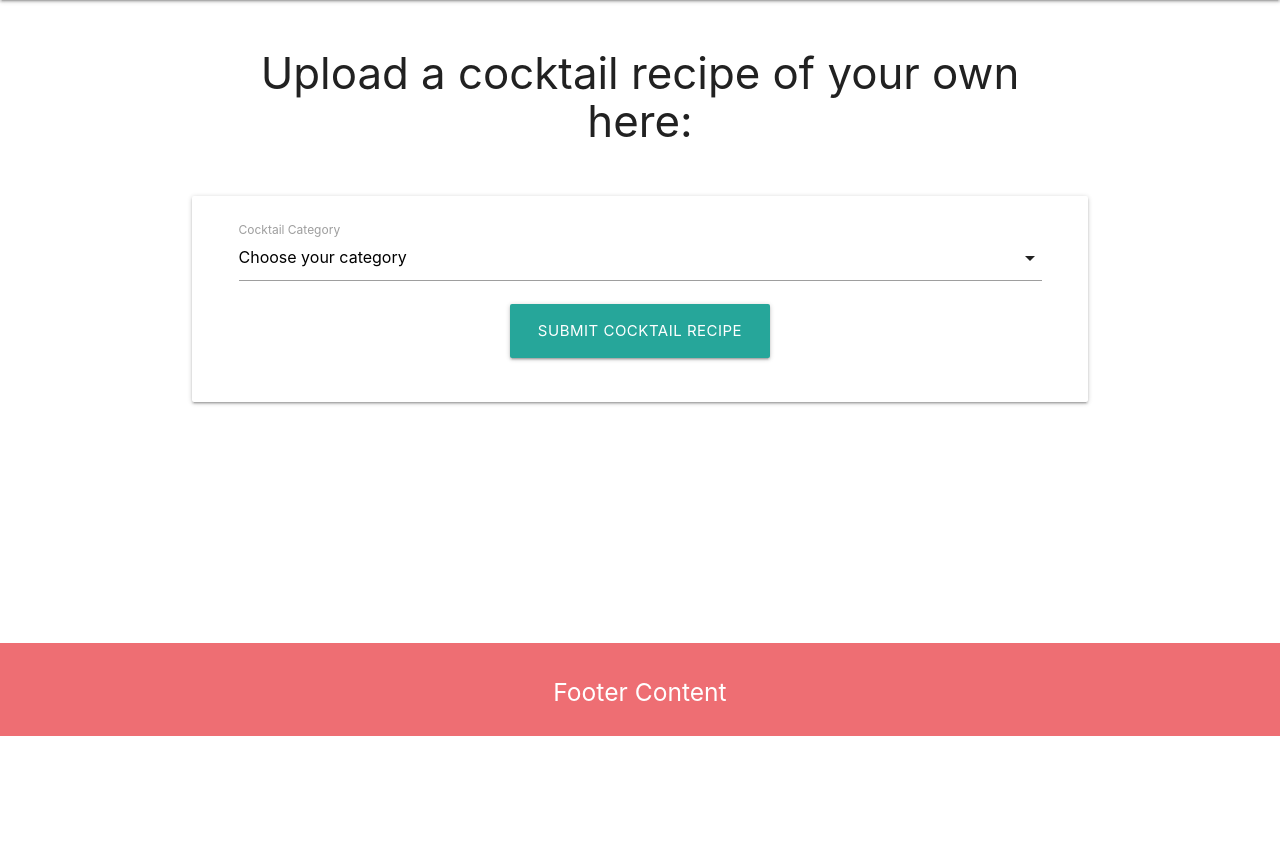
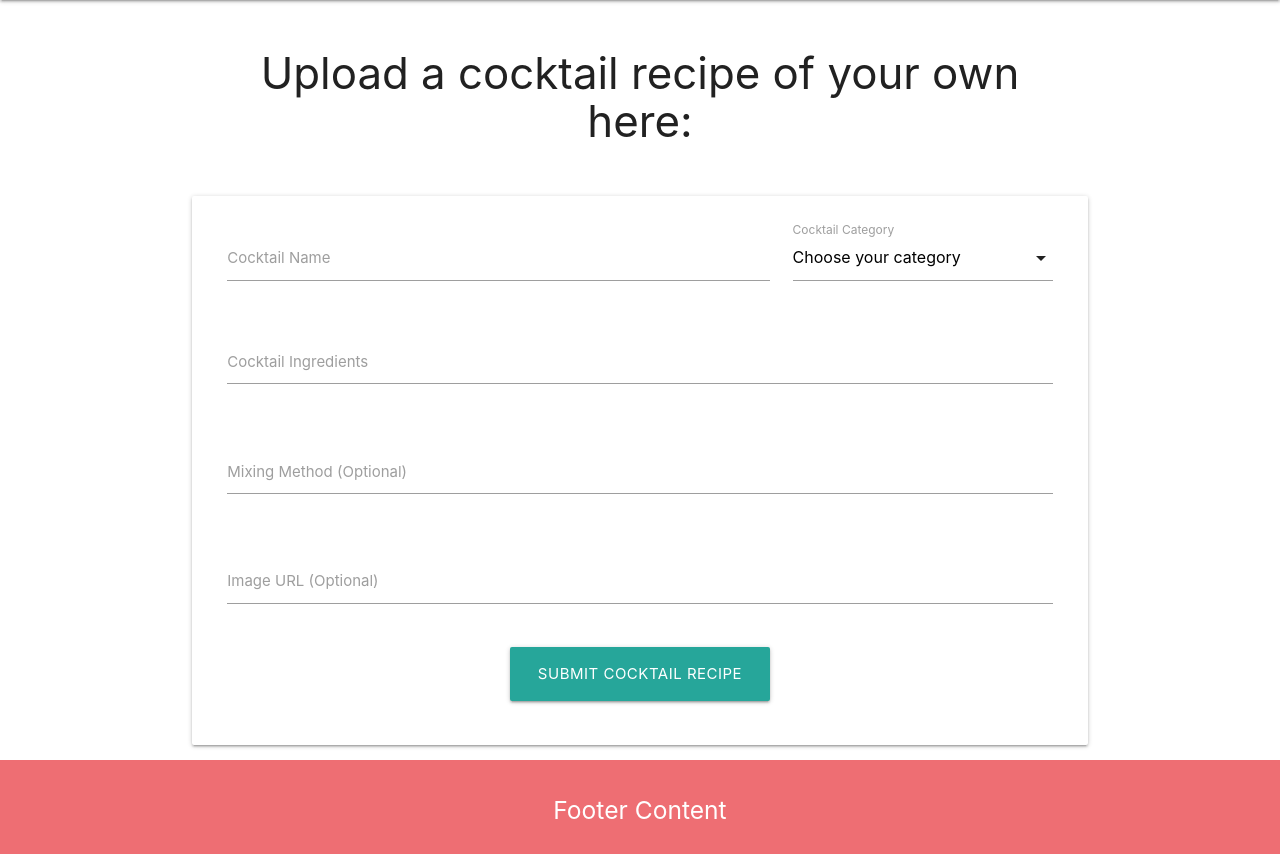
Before and after one commit to ScottE13/Cocktail-Corner, a Flask app: page /add_cocktail.html in a window 1280 px wide. Shown: the part 64-918 px from the top of the page. Before the commit the page ends 800 px from the top, so only its background shows below. Run offline with Flask 3, Linux system fonts and the light colour scheme; the visitor is signed in with stand-in values (Sample User, id 1).

Commit message:
Complete add cocktail form

```diff
--- a/cocktailcorner/templates/add_cocktail.html
+++ b/cocktailcorner/templates/add_cocktail.html
@@ -5,8 +5,15 @@
 
 <div class="row card-panel">
     <form class="col s12" method="POST" action="{{ url_for('add_cocktail') }}">
+        <div class="row">
+            <!-- Cocktail Name-->
+            <div class="input-field col s8">
+                <input id="cocktail_name" name="cocktail_name" maxlength="50" type="text" class="validate" required />
+                <label for="cocktail_name">Cocktail Name</label>
+            </div>
+
             <!-- Select Category -->
-        <div class="input-field col s12">
+            <div class="input-field col s4">
                 <select name="cocktail_category" id="cocktail_category" class="validate" required>
                     <option value="" disabled selected>Choose your category</option>
                     {% for category in categories %}
@@ -15,20 +22,29 @@
                 </select>
                 <label for="cocktail_category">Cocktail Category</label>
             </div>
-        <!-- Password -->
-        <!-- <div class="row">
+        </div>
+
+        <!-- Ingredients -->
+        <div class="row">
             <div class="input-field col s12">
-                <input id="password" name="password" type="password" minlength="5" maxlength="25" class="validate" required>
-                <label for="password">Create Password</label>
+              <textarea id="ingredients" name="ingredients" class="materialize-textarea validate" required></textarea>
+              <label for="ingredients">Cocktail Ingredients</label>
             </div>
-        </div> -->
-        <!-- Password Confirmation -->
-        <!-- <div class="row">
+        </div>
+        <!-- Method -->
+        <div class="row">
             <div class="input-field col s12">
-                <input id="password2" name="password2" type="password" minlength="5" maxlength="25" class="validate" required>
-                <label for="password2">Confirm Password</label>
+              <textarea id="method" name="method" class="materialize-textarea validate"></textarea>
+              <label for="method">Mixing Method (Optional)</label>
             </div>
-        </div> -->
+        </div>
+        <!-- Image URL -->
+        <div class="row">
+            <div class="input-field col s12">
+                <input id="picture" name="picture" type="url" class="validate"/>
+                <label for="picture">Image URL (Optional)</label>
+            </div>
+        </div>
 
         <section>
             <!-- Flash Message -->
```
Lines whose indentation alone changed are shown as unchanged.
